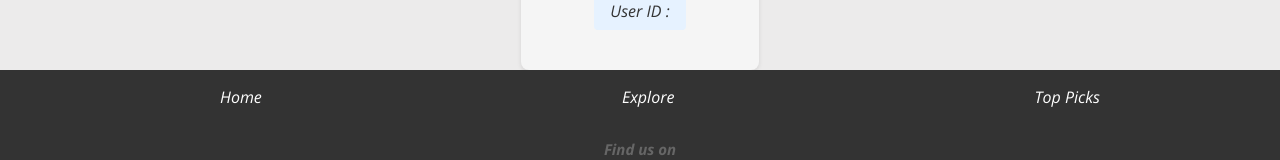
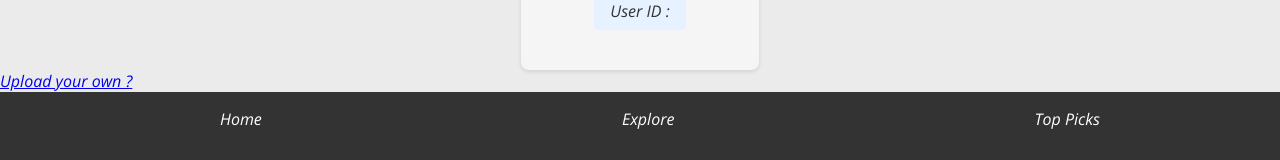
Before and after one commit to sanjaya999/ebook-project, a React (Vite) app in the folder frontend/: page /user in a window 1280 px wide. Shown: the part 617-777 px from the top of the page. Built offline with nearby package versions, Linux system fonts and the light colour scheme; no server answers.

Commit message:
added new link

```diff
--- a/frontend/src/components/UserProfile/UserProfile.jsx
+++ b/frontend/src/components/UserProfile/UserProfile.jsx
@@ -2,6 +2,8 @@ import { useState , useEffect } from "react"
 import React from 'react'
 import "./UserProfile.css"
 import axios from "axios"
+import {NavLink} from "react-router-dom"
+
 
 
 
@@ -58,6 +60,10 @@ function UserProfile() {
 
         </div>
 
+        <div className="upload">
+          <NavLink to="/upload">Upload your own ?</NavLink>
+        </div>
+
 
     </div>
   )
```
